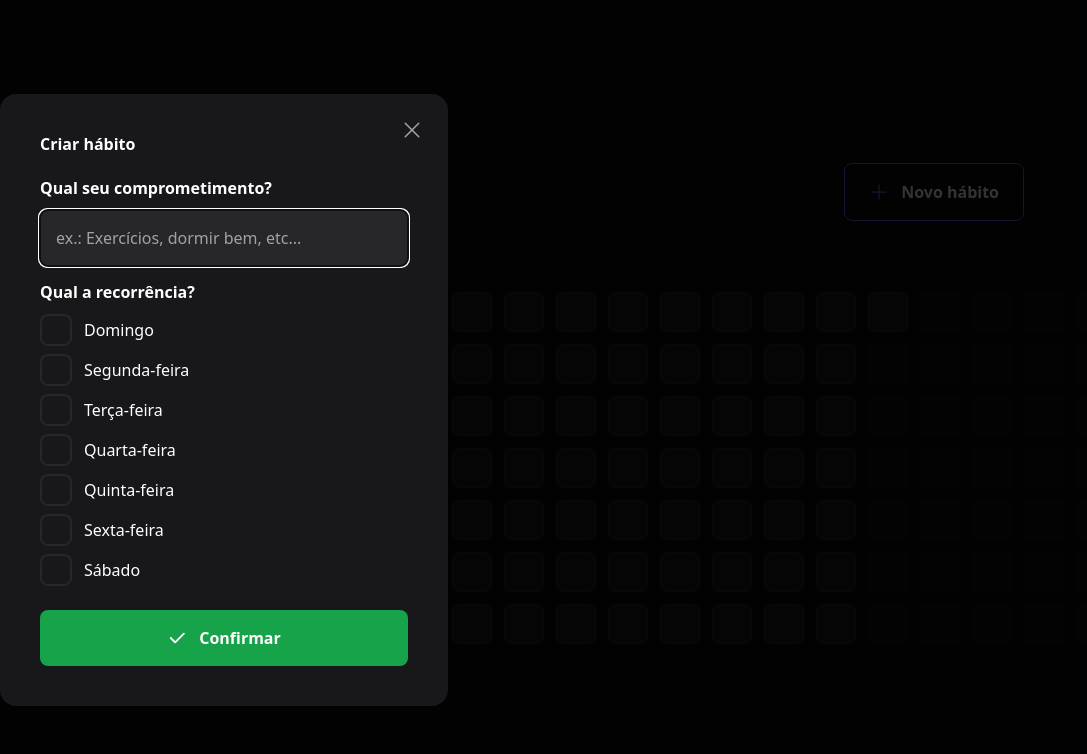
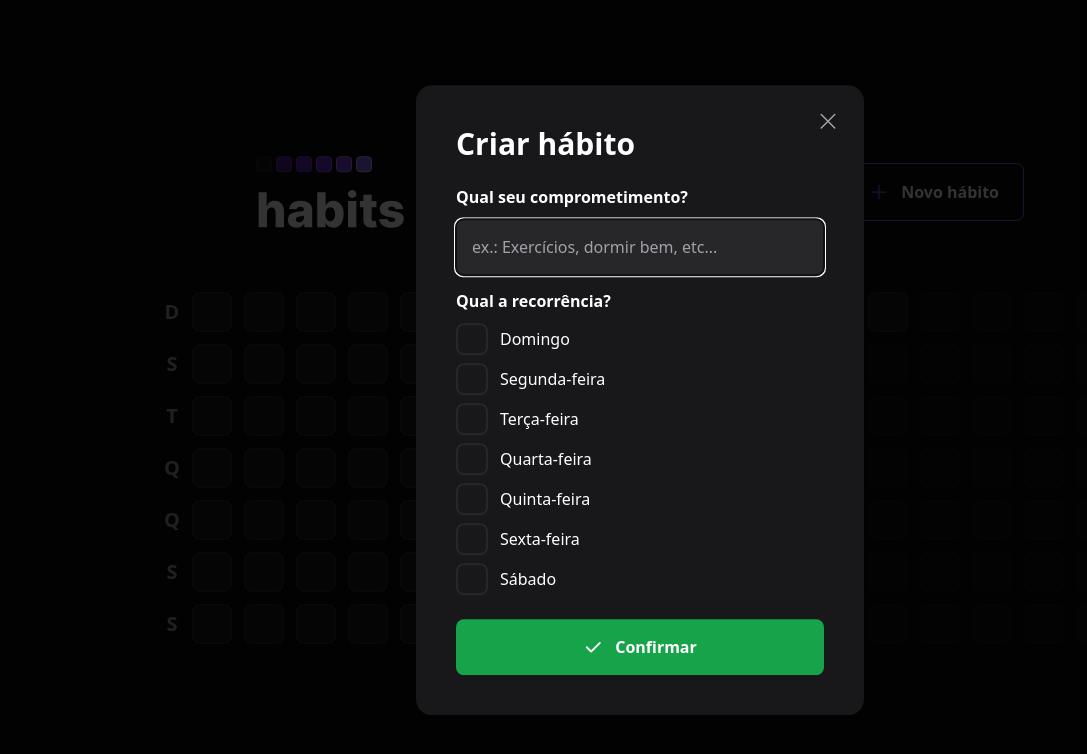
Before and after one commit to Lmlima05/Habits, a React (Vite) app in the folder web/: page / in a window 1280 px wide. Both pictures are taken after a click on the button "Novo hábito". Shown: the top 754 px of the page, without its empty margins (0-1087 px from the left). Built offline with nearby package versions, Linux system fonts and the light colour scheme; no server answers.

Commit message:
ajustes no Header

```diff
--- a/web/src/components/Header.tsx
+++ b/web/src/components/Header.tsx
@@ -7,26 +7,26 @@ import { NewHabitForm } from './NewHabitForm';
 export function Header() {
   return (
     <div className="w-full max-w-3xl mx-auto flex items-center justify-between">
-      <img src={logoImage} alt="Habits" />
+      <img src={logoImage} alt="Logo" />
 
       <Dialog.Root>
         <Dialog.Trigger
           type="button"
-          className="border border-violet-500 font-semibold rounded-lg px-6 py-4 flex items-center gap-3 hover:border-violet-300"
+          className="border border-violet-500 font-semibold rounded-lg px-6 py-4 flex items-center gap-3 hover:border-violet-300 transition-colors focus:outline-none focus:ring-2 focus:ring-violet-600 focus:ring-offset-2 focus:ring-offset-background"
         >
-          <Plus size={20} className="text-violet-500"/>
-              Novo hábito
+          <Plus size={20} className="text-violet-500" />
+          Novo hábito
         </Dialog.Trigger>
 
         <Dialog.Portal>
-          <Dialog.Overlay className="w-screen h-screen bg-black/80 fixed inset-0"/>
+          <Dialog.Overlay className="w-screen h-screen bg-black/80 fixed inset-0" />
 
-          <Dialog.Content className="absolute p-10 bg-zinc-900 rounded-2xl w-full max-w-md top-1/2 -translate-y-1/2">
-            <Dialog.Close className="absolute right-6 top-6 text-zinc-400 hover:text-zinc-200">
-              <X size={24} arial-label="Fechar"/>
-            </Dialog.Close>
+          <Dialog.Content className="absolute p-10 bg-zinc-900 rounded-2xl w-full max-w-md top-1/2 left-1/2 -translate-y-1/2 -translate-x-1/2">
+            <Dialog.DialogClose className="absolute right-6 top-6 text-zinc-400 rounded-lg hover:text-zinc-200 focus:outline-none focus:ring-2 focus:ring-violet-600 focus:ring-offset-2 focus:ring-offset-zinc-900">
+              <X size={24} aria-label="Fechar" />
+            </Dialog.DialogClose>
 
-            <Dialog.Title className="text-exl leading-tight font-extrabold">
+            <Dialog.Title className="text-3xl leading-tight font-extrabold">
               Criar hábito
             </Dialog.Title>
 
@@ -35,5 +35,5 @@ export function Header() {
         </Dialog.Portal>
       </Dialog.Root>
     </div>
-  )
+  );
 }
```
Also changed, not shown: web/src/components/Habit.tsx (added).
